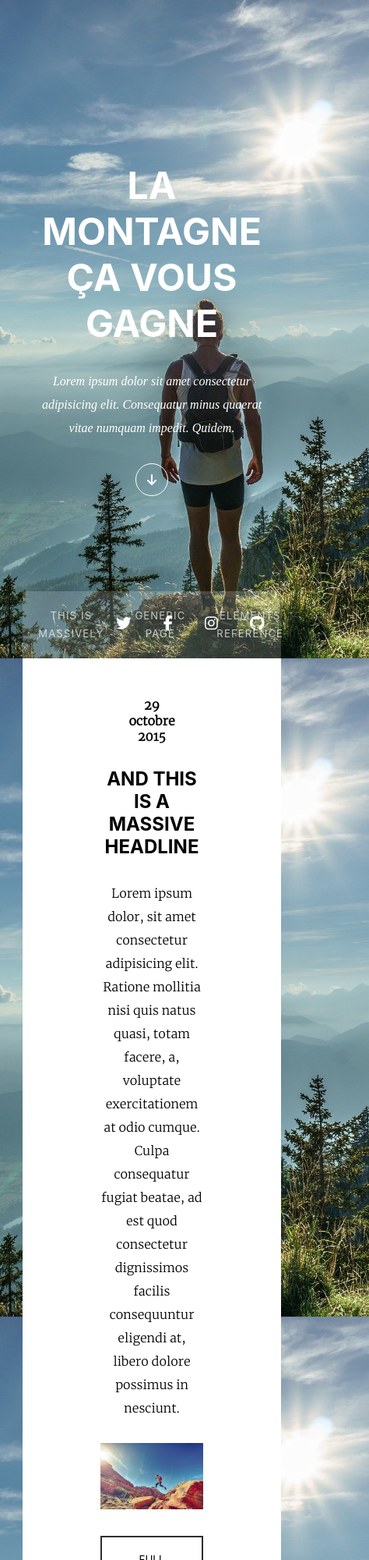
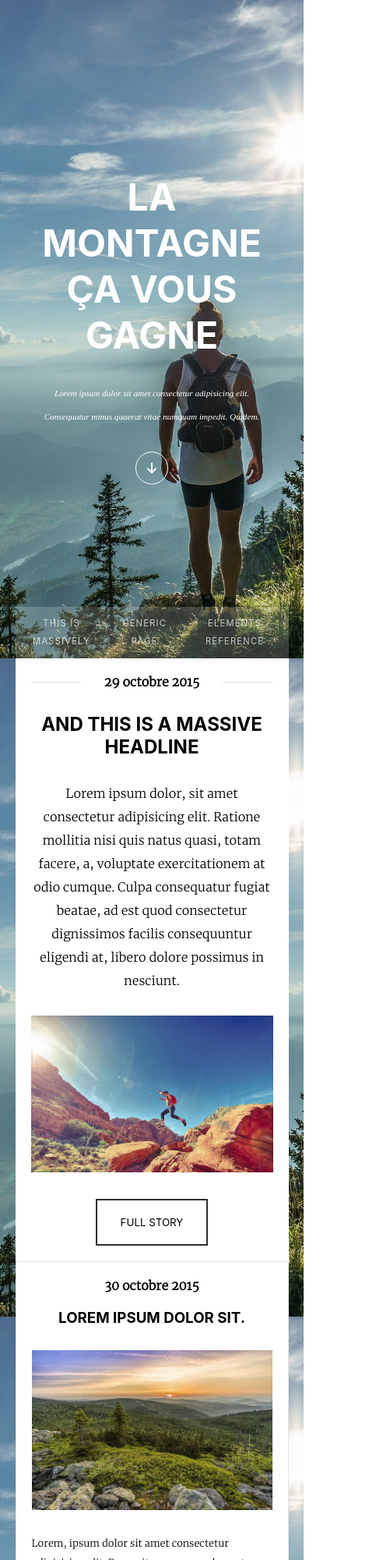
Before and after one commit to bno4/montain, a plain HTML site: page index.html in a window 390 px wide. Shown: the top 2000 px of the page at 78% size, 474 px wide, since content can reach past the window. Drawn offline with Linux system fonts and the light colour scheme; a web font is replaced by a local one.

Commit message:
update media queries, breakpoont à 758px

```diff
--- a/assets/styles/layout/_contact.scss
+++ b/assets/styles/layout/_contact.scss
@@ -91,3 +91,11 @@ form button {
     }
   }
 }
+
+@media screen and (max-width: 768px) {
+  .contact {
+    width: 90%;
+    display: flex;
+    flex-direction: column;
+  }
+}
--- a/assets/styles/layout/_header.scss
+++ b/assets/styles/layout/_header.scss
@@ -1,6 +1,5 @@
 header {
   color: $color2;
-  // background: url(../img/bg.jpg) center/cover fixed;
   min-height: 100vh;
   position: relative;
   display: flex;
@@ -89,3 +88,28 @@ nav {
     }
   }
 }
+
+@media screen and (max-width: 768px) {
+  header {
+    h1 {
+      font-size: 2rem;
+      margin-bottom: 10px;
+    }
+    p {
+      line-height: 20px;
+      font-size: 0.7rem;
+    }
+    nav {
+      width: 90%;
+      display: grid;
+      grid-template-columns: 1fr;
+      li {
+        padding: 10px;
+        font-size: 0.7rem;
+      }
+    }
+  }
+  .nav-icons {
+    display: none;
+  }
+}
--- a/assets/styles/layout/_section.scss
+++ b/assets/styles/layout/_section.scss
@@ -78,3 +78,21 @@
     font-size: 0.8rem;
   }
 }
+
+@media screen and (max-width: 768px) {
+  .section1,
+  .section2 {
+    width: 90%;
+  }
+  .section1 {
+    padding: 20px 20px;
+  }
+  .section2 {
+    display: flex;
+    flex-direction: column;
+    padding: 0px 0;
+  }
+  .section2-container {
+    padding: 20px;
+  }
+}
```
Also changed, not shown: assets/styles/index.css, 1 other file.
